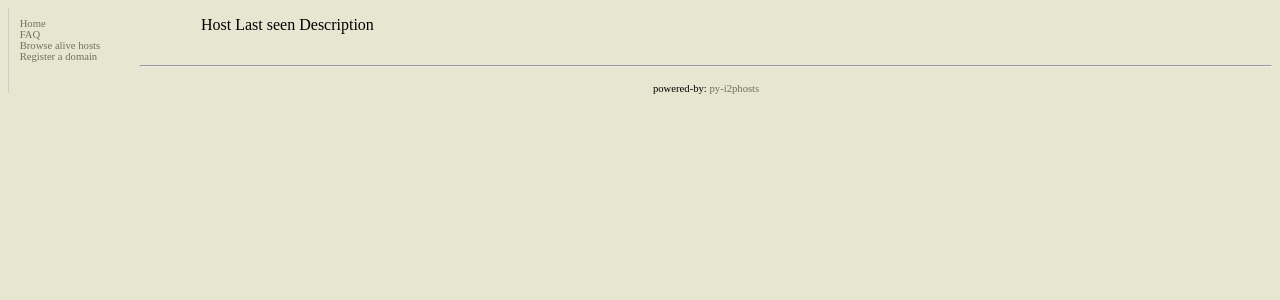
After one commit to i2phosts/py-i2phosts, a Django app: template pyi2phosts/templates/browse.html in a window 1280 px wide. The commit adds this page. Shown: the top 300 px of the page. Run offline with Django 3.2, Linux system fonts and the light colour scheme; the template is opened without the code that fills it, so the values that code supplies are empty; parts of the project's set-up code (start-up, migrations or seed data) failed here and were passed over.

Commit message:
webinterface: add hosts browsing page

```diff
--- a/pyi2phosts/templates/base.html
+++ b/pyi2phosts/templates/base.html
@@ -15,6 +15,7 @@
 			<ul>
 				<li><a href=/>Home</a></li>
 				<li><a href={% url faq %}>FAQ</a></li>
+				<li><a href={% url browse %}>Browse alive hosts</a></li>
 				<li><a href={% url pyi2phosts.postkey.views.addkey %}>Register a domain</a></li>
 			</ul>
 		</div>
--- /dev/null
+++ b/pyi2phosts/templates/browse.html
@@ -0,0 +1,11 @@
+{% extends "base.html" %}
+
+{% block content %}
+<table>
+	<tr><td>Host</td><td>Last seen</td><td>Description</td>
+	{% for host in host_list %}
+	<tr><td>{{ host.name }}</td><td>{{ host.last_seen }}</td><td>
+			{{ host.description }}</td></tr>
+	{% endfor %}
+</table>
+{% endblock %}
--- a/pyi2phosts/urls.py
+++ b/pyi2phosts/urls.py
@@ -8,6 +8,7 @@ admin.autodiscover()
 
 from pyi2phosts.lib.utils import get_b32
 from pyi2phosts.extsources.models import ExternalSource
+from pyi2phosts.postkey.models import i2phost
 import settings
 
 extsources = {
@@ -17,6 +18,12 @@ extsources = {
 		'extra_context': {
 			'title': settings.SITE_NAME,
 			}
+		}
+
+browse_hosts = {
+		'queryset': i2phost.objects.filter(activated=True),
+		'template_name': 'browse.html',
+		'template_object_name': 'host',
 		}
 
 urlpatterns = patterns('',
@@ -30,6 +37,7 @@ urlpatterns = patterns('',
 				}
 			}, name='index'),
 		url(r'^faq/$', object_list, extsources, name='faq'),
+		url(r'^browse/$', object_list, browse_hosts, name='browse'),
 		(r'^postkey/', include('pyi2phosts.postkey.urls')),
 		(r'^jump/', include('pyi2phosts.jump.urls')),
     # Example:
```
